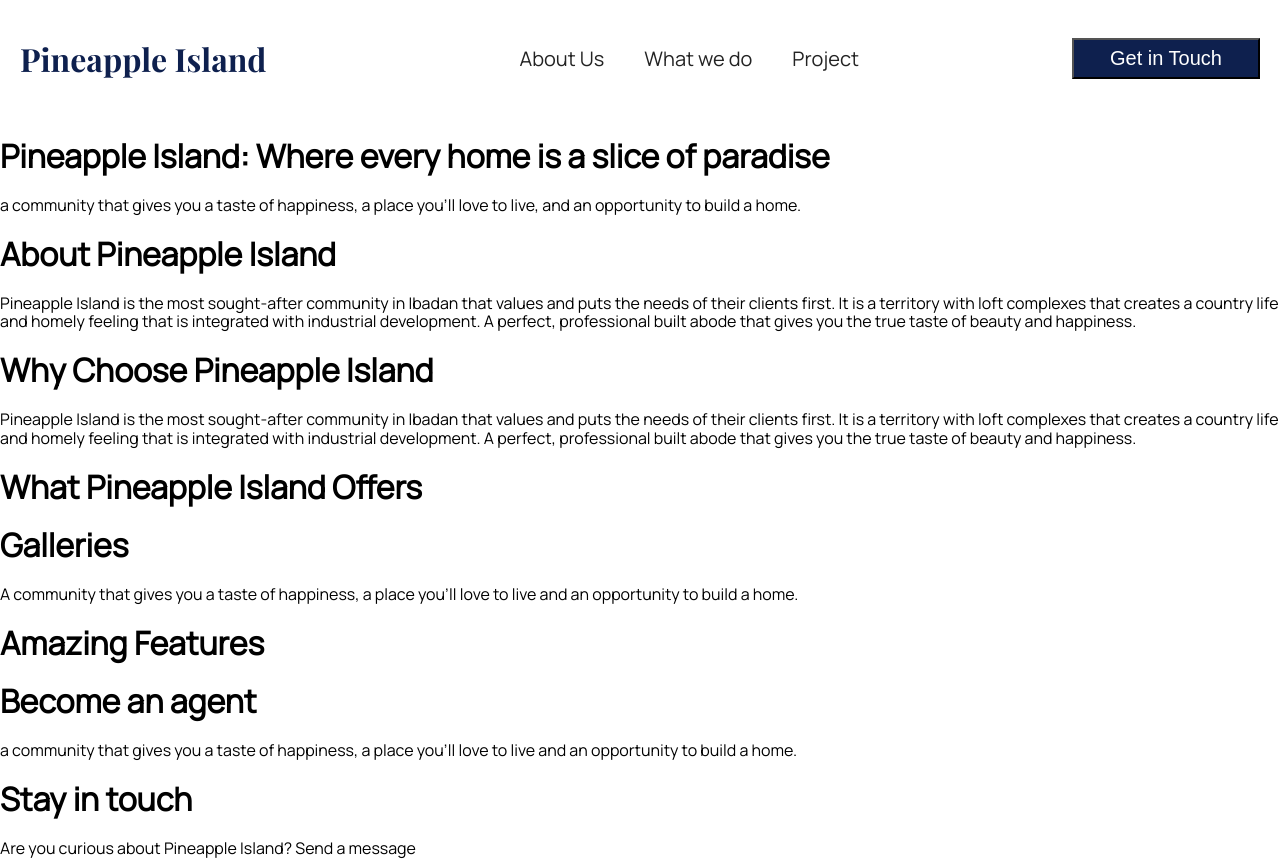
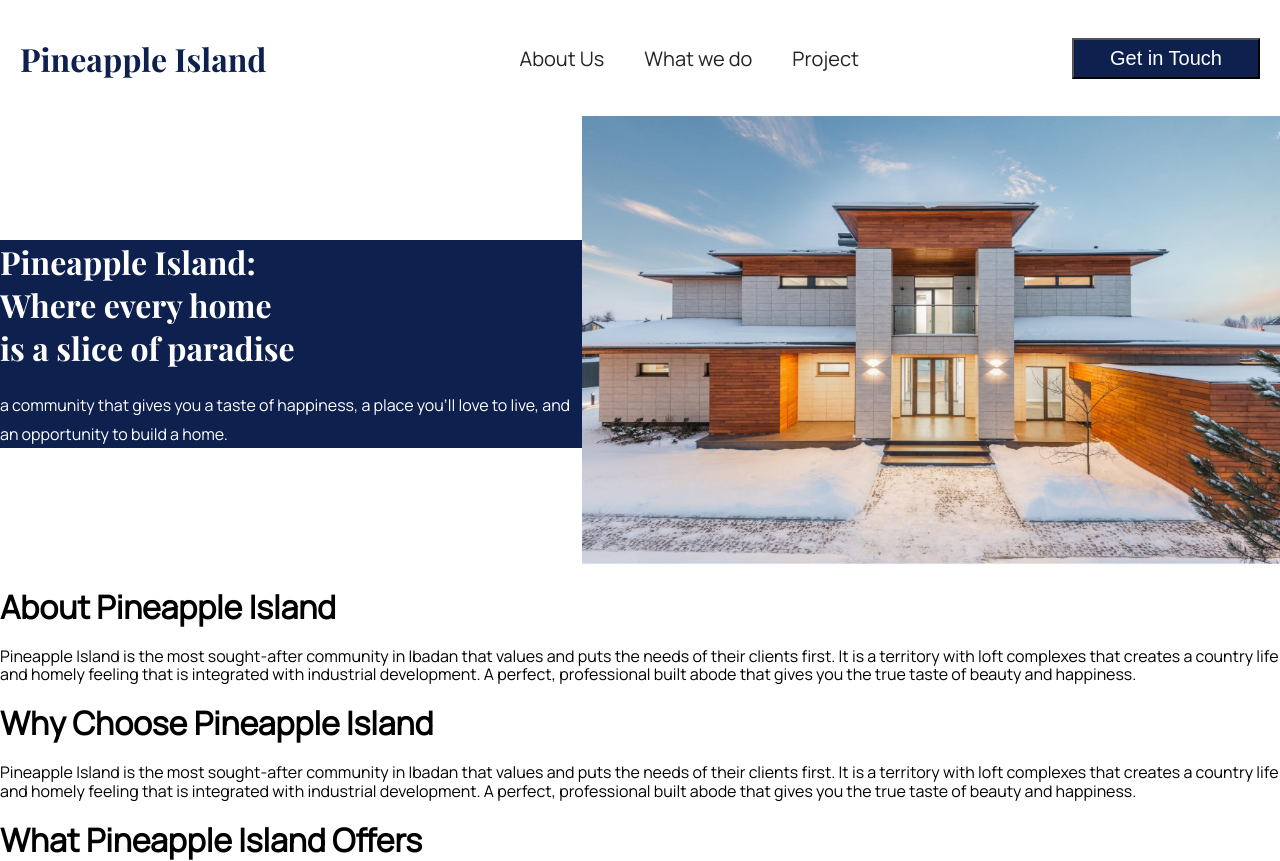
Before and after one commit to roguemacaroon/pineappleisland, a plain HTML site: page index.html in a window 1280 px wide. Shown: the top 861 px of the page. Drawn offline with nearby package versions, Linux system fonts and the light colour scheme.

Commit message:
made changes to CSS

```diff
--- a/index.html
+++ b/index.html
@@ -35,12 +35,18 @@
     <!-- section -->
     <section class="paradise">
         <div>
-        <h1>Pineapple Island:
-        Where every home is a slice of paradise </h1>
+            <div class="box1">
+                <div>
+        <h1 class="PIdesc">Pineapple Island:<br>
+        Where every home <br>
+        is a slice of paradise </h1>
         </div>
         <div>
+    <p class="PIdesc2">a community that gives you a taste of happiness, a place you'll love to live, and an opportunity to build a home.</p> </div></div></div>
     <!-- img -->
-    <p>a community that gives you a taste of happiness, a place you'll love to live, and an opportunity to build a home.</p> </div>
+    <div>
+        <img src="./assets/Desktop Images/1101.png" alt="A modern home" class="pic1101">
+    </div>
     </section>
 
     <!-- section -->
--- a/style.css
+++ b/style.css
@@ -57,8 +57,6 @@ line-height: normal;
     color: #0E204E;
     font-size: 20px;
     line-height: 15px;}
-
-
 
 /* media queries */
     .touch,
@@ -120,3 +118,41 @@ display: flex;
 		display: none;
 	}
 }
+
+/* section - class: paradise */
+
+/* desktop: contain h1 and p in a stylized box, image 1101 beside box */
+.paradise {
+	display: flex;
+	align-items: center;
+}
+.box1 {
+    min-width: 300px;
+    height: 100%;
+    background-color: #0E204E;
+    flex-shrink: 0;
+    }
+
+.PIdesc {
+    color: #FFF;
+    font-family: Playfair Display;
+    font-size: auto;
+    font-style: normal;
+    font-weight: 700;
+    line-height: normal;
+}
+
+.PIdesc2 {
+color: #FFF;
+font-family: Manrope;
+font-size: auto;
+font-style: normal;
+font-weight: 400;
+line-height: 180%;
+}
+
+.pic1101 {
+    width: 100%;
+    flex-shrink: 0;
+
+}
```
